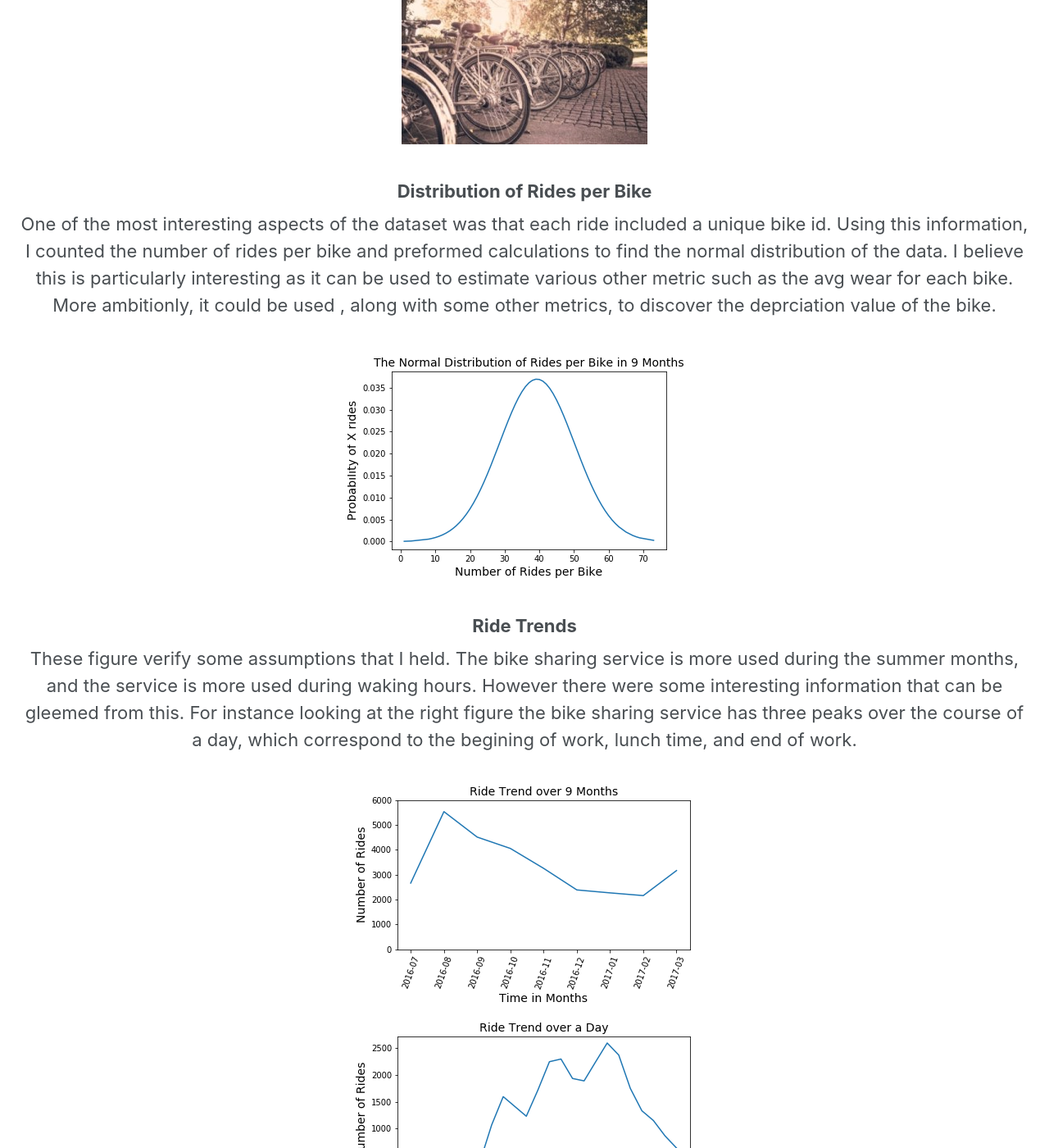
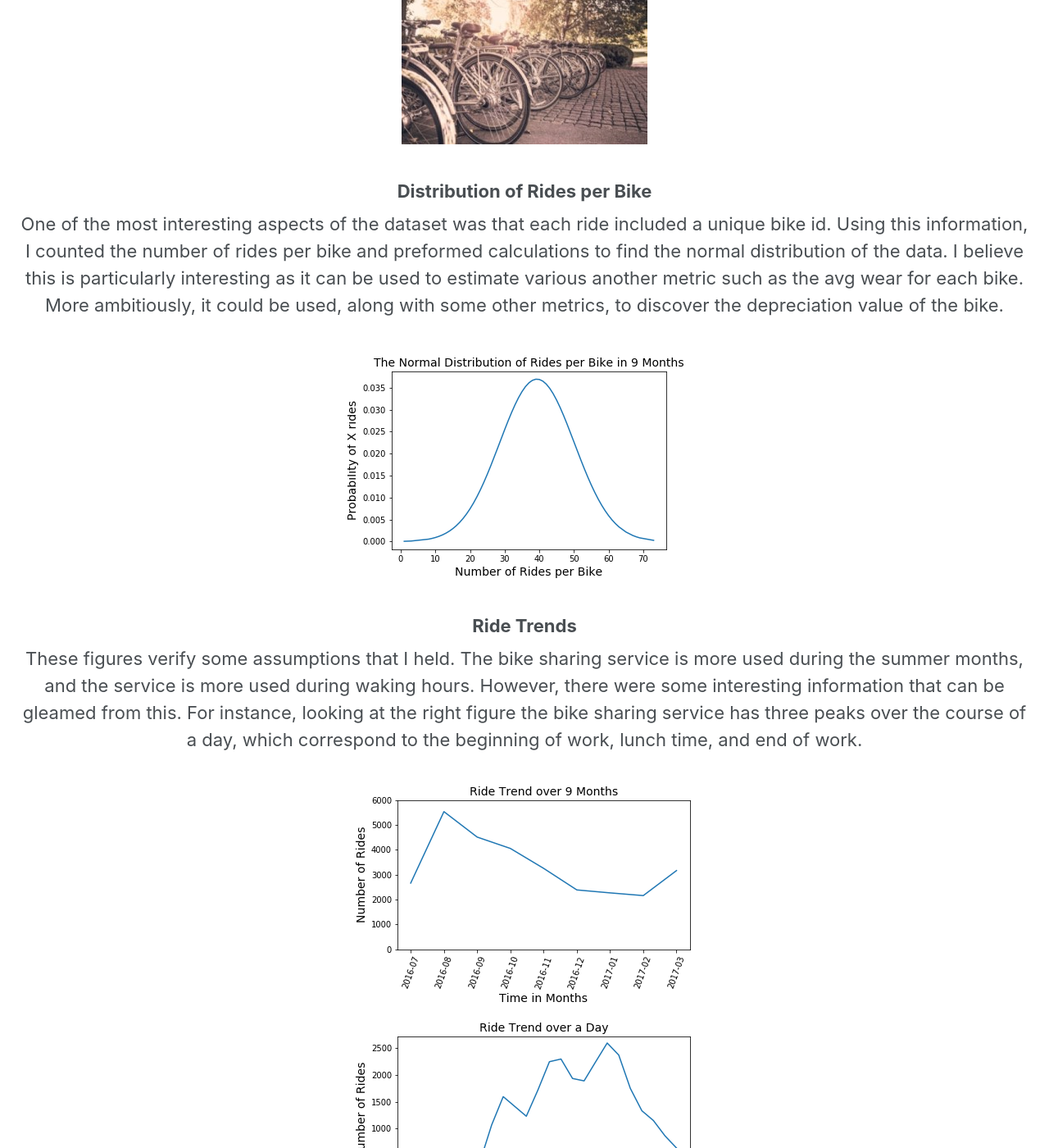
Before and after one commit to kwch3693/Capital-One_Bike_Sharing, a Jekyll site: the page built from index.html, in a window 1280 px wide and 1400 px high, scrolled down 1350 px. Shown: the whole window at 82% size. Built offline with Jekyll 4.4.1, drawn with Linux system fonts in a browser that asks for light colours; cached includes are drawn as plain includes; nearby versions of some CDN libraries; the list of posts is cut into pages by our own code; some of the changed text lies outside the part shown.

Commit message:
Update index.html

```diff
--- a/index.html
+++ b/index.html
@@ -15,9 +15,9 @@ author_profile: false
     Distribution of Rides per Bike
 </h3>
 <p style="text-align: center;">
-        One of the most interesting aspects of the dataset was that each ride included a unique bike id. Using this information, I counted the number of rides per bike and preformed calculations to find the normal distribution of the data.
-        I believe this is particularly interesting as it can be used to estimate various other metric such as the avg wear for each bike. More ambitionly, it could be used , along with some other metrics, to discover the deprciation value of the bike.
-    </p>
+    One of the most interesting aspects of the dataset was that each ride included a unique bike id. Using this information, I counted the number of rides per bike and preformed calculations to find the normal distribution of the data.
+    I believe this is particularly interesting as it can be used to estimate various another metric such as the avg wear for each bike. More ambitiously, it could be used, along with some other metrics, to discover the depreciation value of the bike.
+</p>
 <img src="assets\images\fig1.png" class="align-center">
 
 <h3 style="text-align: center;">
@@ -25,7 +25,7 @@ author_profile: false
 </h3>
 
 <p style="text-align: center;">
-        These figure verify some assumptions that I held. The bike sharing service is more used during the summer months, and the service is more used during waking hours. However there were some interesting information that can be gleemed from this. For instance looking at the right figure the bike sharing service has three peaks over the course of a day, which correspond to the begining of work, lunch time, and end of work.
+    These figures verify some assumptions that I held. The bike sharing service is more used during the summer months, and the service is more used during waking hours. However, there were some interesting information that can be gleamed from this. For instance, looking at the right figure the bike sharing service has three peaks over the course of a day, which correspond to the beginning of work, lunch time, and end of work.
 </p>
 <div>
     <img src="assets\images\fig2.png" class="align-center">
@@ -35,7 +35,7 @@ author_profile: false
     Makeup of Ridership
 </h3>
 <p style="text-align: center;">
-        From these figures the data, showed that customers opted more towards the 30 day option. This leads me to a couple questions. Does pricing of the options have any influence into this result? Is this result a matter of commitment, i.e is a year too much commitment for this service? Does the revenue model have an effect in this result?
+    From these figures the data, showed that customers opted more towards the 30-day option. This leads me to a couple questions. Does pricing of the options have any influence into this result? Is this result a matter of commitment, i.e. is a year too much commitment for this service? Does the revenue model have an effect in this result?
 </p>
 <div >
     <img src="assets\images\fig3.png" class="align-center">
```
